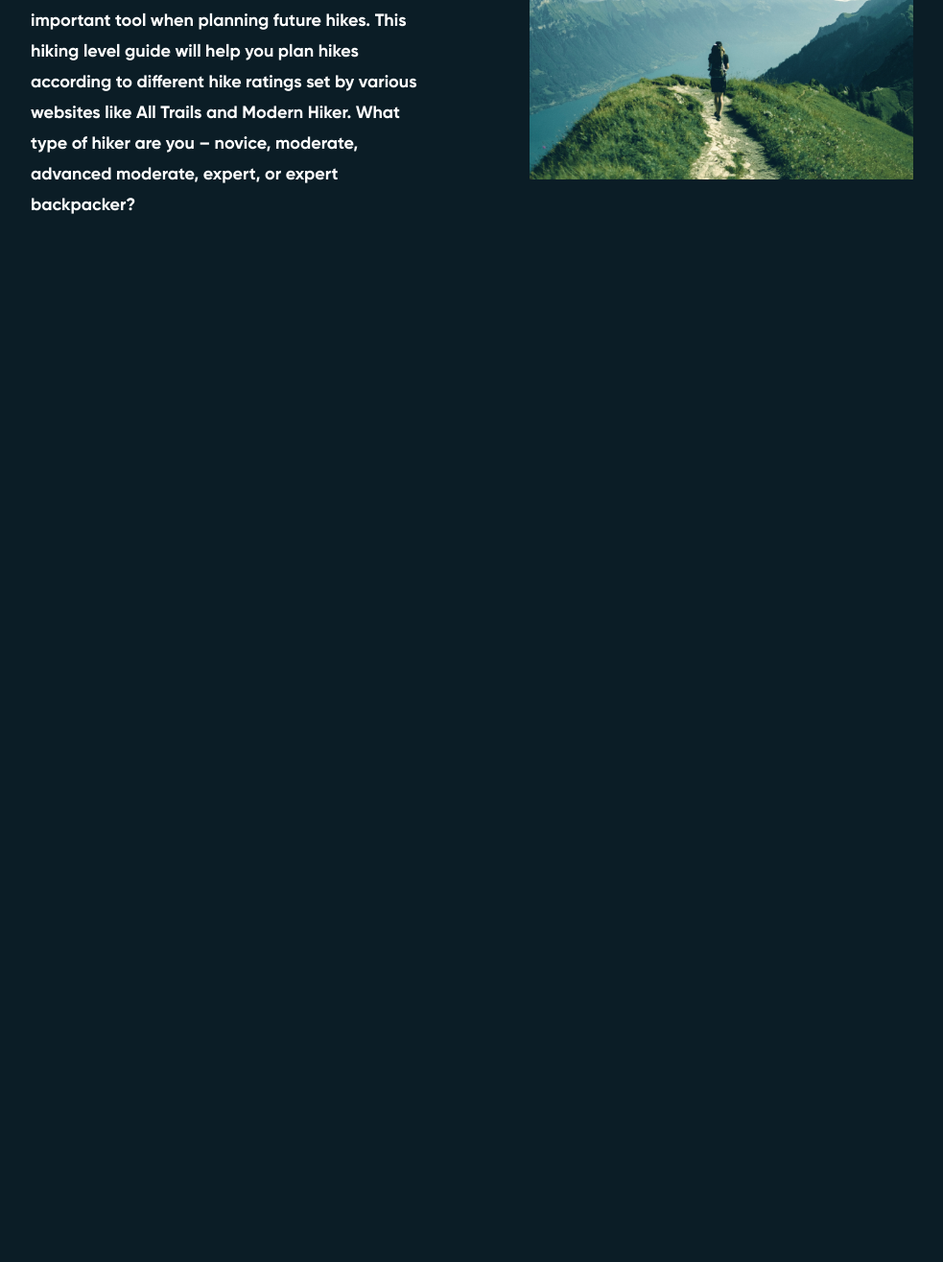
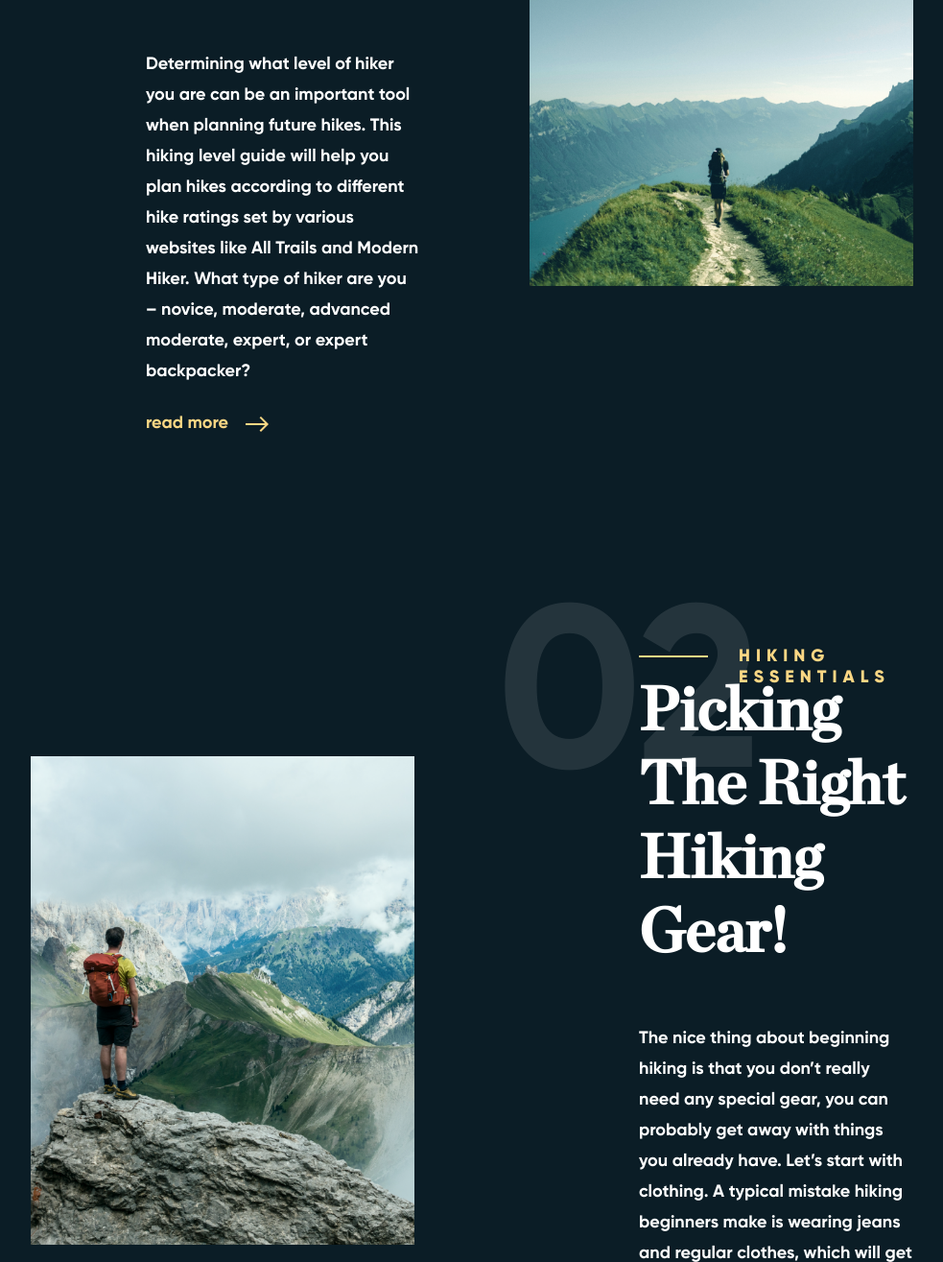
Before and after one commit to AnnaVinnik/MNTN, a plain HTML site: page index.html in a window 1280 px wide. Shown: the part 1154-2469 px from the top of the page at 96% size, without its empty margins (148-1131 px from the left). Before the commit the page ends 1391 px from the top, so only its background shows below. Drawn offline with Linux system fonts and the light colour scheme; a web font is replaced by a local one.

Commit message:
Добавила статьи

```diff
--- a/index.html
+++ b/index.html
@@ -53,20 +53,44 @@
                     What level of  hiker are you?
                 </h2>
                 Determining what level of hiker you are can be an important tool when planning future hikes. This hiking level guide will help you plan hikes according to different hike ratings set by various websites like All Trails and Modern Hiker. What type of hiker are you – novice, moderate, advanced moderate, expert, or expert backpacker?
+                <div class="article__read-more">
+                    read more
+                </div>
             </div>
             <img src="img/1-article.png" class="article__img"></img>
         </article>
-        <article class="article">
-            <div class="article__number"></div>
-            <div class="heading"></div>
-            <div class="paragraph"></div>
-            <div class="article__img"></div>
+        <article class="article container">
+            <img src="img/2-article.png" class="article__img"></img>
+            <div class="paragraph article__paragraph">
+                <h2 class="heading">
+                    <div class="article__number">02</div>
+                    <div class="over-heading">
+                        Hiking Essentials
+                    </div>
+                    Picking the right Hiking Gear!
+                </h2>
+                The nice thing about beginning hiking is that you don’t really need any special gear, you can probably get away with things you already have.
+                Let’s start with clothing. A typical mistake hiking beginners make is wearing jeans and regular clothes, which will get heavy and chafe wif they get sweaty or wet.
+                <div class="article__read-more">
+                    read more
+                </div>
+            </div>
         </article>
-        <article class="article">
-            <div class="article__number"></div>
-            <div class="heading"></div>
-            <div class="paragraph"></div>
-            <div class="article__img"></div>
+        <article class="article container">
+            <div class="paragraph article__paragraph">
+                <h2 class="heading">
+                    <div class="article__number">03</div>
+                    <div class="over-heading">
+                        where you go is the key
+                    </div>
+                    Understand Your Map & Timing
+                </h2>
+                To start, print out the hiking guide and map. If it’s raining, throw them in a Zip-Lock bag. Read over the guide, study the map, and have a good idea of what to expect. I like to know what my next landmark is as I hike. For example, I’ll read the guide and know that say, in a mile, I make a right turn at the junction..
+                <div class="article__read-more">
+                    read more
+                </div>
+            </div>
+            <img src="img/3-article.png" class="article__img"></img>
         </article>
     </body>
     <footer class="footer">
--- a/style.sass
+++ b/style.sass
@@ -135,6 +135,8 @@ a
 
 .article
     display: flex
+    margin-bottom: 200px
+    gap: 114px
     &__img
         z-index: 100
         max-width: 400px
@@ -143,7 +145,7 @@ a
     &__paragraph
         flex-grow: 2
         align-self: center
-        margin-right: 100px
+        margin-left: 120px
     &__number
         font-family: Gilroy, sans-serif
         font-weight: bold
@@ -154,3 +156,20 @@ a
         position: absolute
         top: -107px
         left: -148px
+    &__read-more
+        font-family: Gilroy
+        font-size: 18px
+        line-height: 22px
+        color: #FBD784
+        margin-top: 27px
+        position: relative
+        &::after
+            content: ""
+            display: block
+            width: 24px
+            height: 18px
+            background-image: url(img/right.svg)
+            background-repeat: no-repeat
+            position: absolute
+            left: 104px
+            bottom: 0
```
Also changed, not shown: img/2-article.png (added), img/3-article.png (added), img/right.svg (added), style.css, 1 other file.
